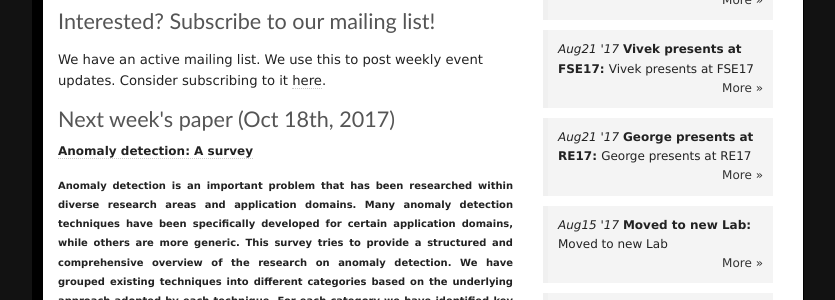
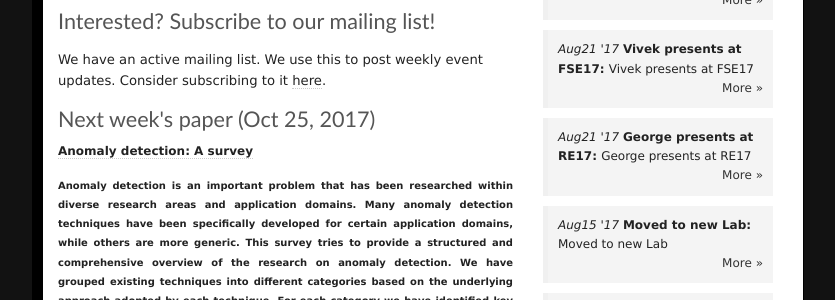
Before and after one commit to ai-se/ai-se.github.io, a Jekyll site: the page built from events/index.html, in a window 1280 px wide. Shown: the part 898-1198 px from the top of the page, without its empty margins (223-1058 px from the left). Built offline with Jekyll 4.4.1, drawn with Linux system fonts in a browser that asks for light colours; comment, search, counter and statistics services are not loaded.

Commit message:
Update index.html

```diff
--- a/events/index.html
+++ b/events/index.html
@@ -30,7 +30,7 @@ Every Wednesday<br>
 </div>
 
 <div class="span3">
-<h3>Next week's paper (Oct 18th, 2017)</h3>
+<h3>Next week's paper (Oct 25, 2017)</h3>
 <h4>
 	<a href="https://dl.acm.org/citation.cfm?id=1541882">Anomaly detection: A survey
 </a>
```
